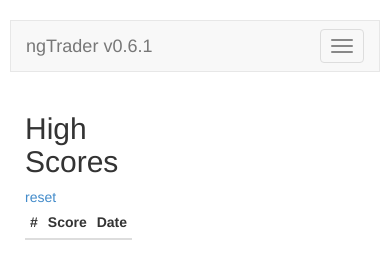
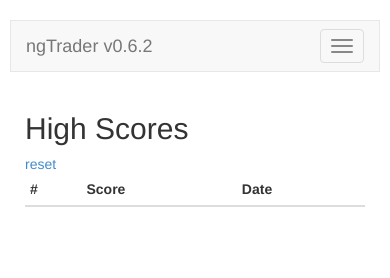
Before and after one commit to jarekb84/ngTrader, a plain HTML site: page index.html at #/highScores in a window 390 px wide. Drawn offline with nearby package versions, Linux system fonts and the light colour scheme.

Commit message:
v0.6.2 release, highscore layout fix for mobile

```diff
--- a/components/highScore/highScore.tmpl.html
+++ b/components/highScore/highScore.tmpl.html
@@ -1,5 +1,5 @@
 <div ng-controller="highScoreCtrl as highScore">
-  <div class="col-xs-4">
+  <div class="col-xs-12 col-sm-6">
     <h2>High Scores</h2>
     <a href="" ng-click="highScore.resetHighScores()">reset</a>
     <table class="table table-condensed">
--- a/components/nav/nav.tmpl.html
+++ b/components/nav/nav.tmpl.html
@@ -8,7 +8,7 @@
         <span class="icon-bar"></span>
         <span class="icon-bar"></span>
       </button>
-      <a class="navbar-brand" href="#">ngTrader <!-- package.version:start -->v0.6.1<!-- package.version:end --></a>
+      <a class="navbar-brand" href="#">ngTrader <!-- package.version:start -->v0.6.2<!-- package.version:end --></a>
     </div>
     <div class="collapse navbar-collapse">
       <ul auto-active class="nav navbar-nav ">
```
